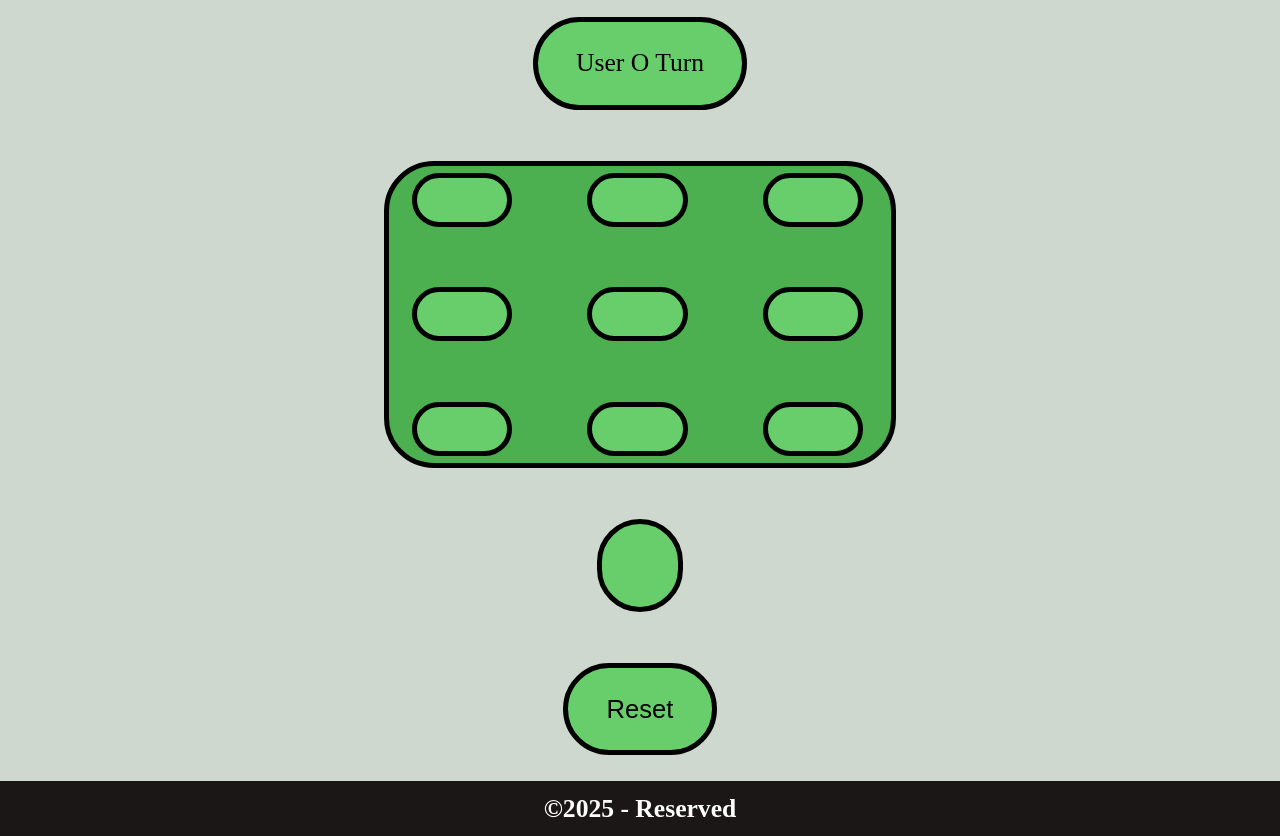
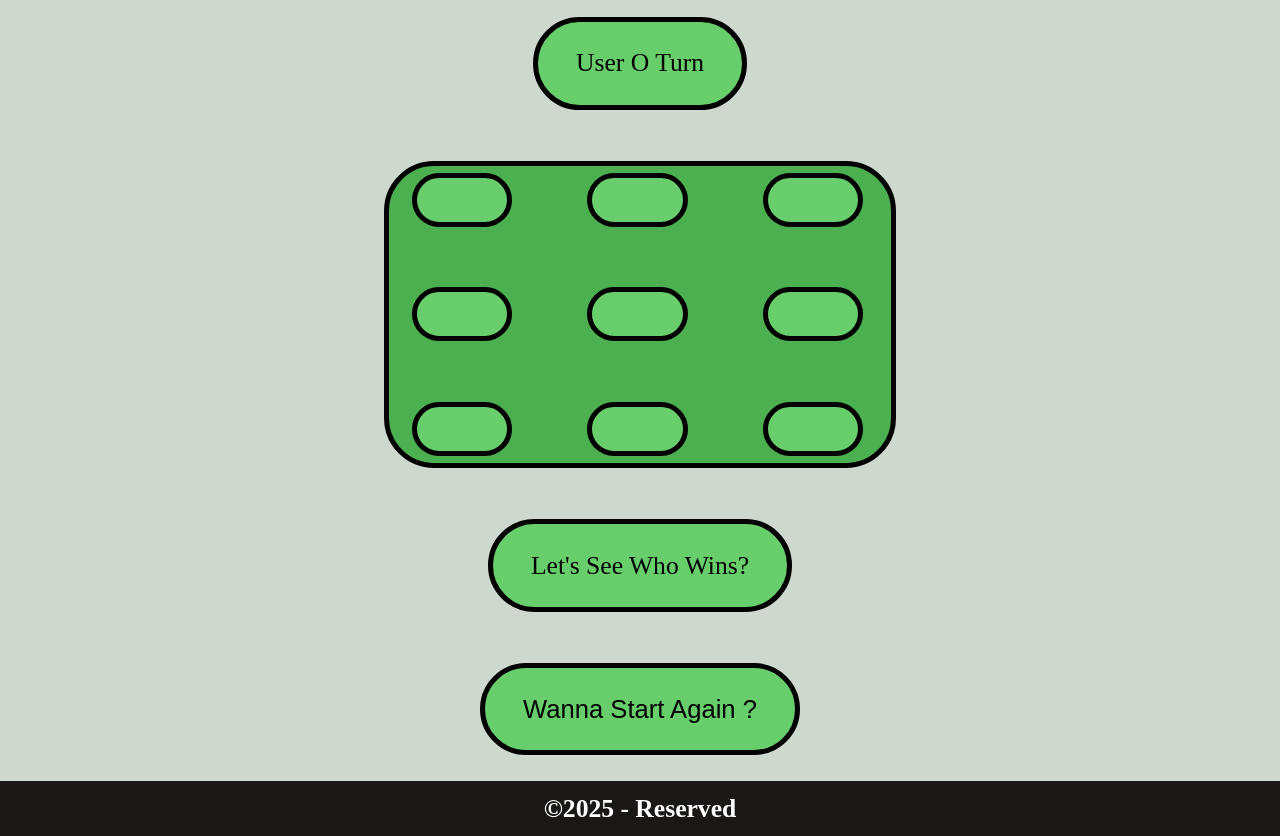
Before and after one commit to Parmeetkumarg90/Tic-Tac-Toe, a plain HTML site: page index.html in a window 1280 px wide. Shown: the part 64-900 px from the top of the page. Drawn offline with Linux system fonts and the light colour scheme.

Commit message:
Update index.html

```diff
--- a/index.html
+++ b/index.html
@@ -1,11 +1,13 @@
 <!DOCTYPE html>
 <html lang="en">
+
 <head>
     <meta charset="UTF-8">
     <meta name="viewport" content="width=device-width, initial-scale=1.0">
     <title>Tic Tac Toe</title>
     <link rel="stylesheet" href="style.css">
 </head>
+
 <body>
     <header>
         <h1>Tic Toc Toe</h1>
@@ -23,12 +25,13 @@
             <button name="7">&#8203;</button>
             <button name="8">&#8203;</button>
         </div>
-        <p class="result"></p>
-        <button id="reset">Reset</button>
+        <p class="result">Let's See Who Wins?</p>
+        <button id="reset">Wanna Start Again ? </button>
     </main>
     <footer>
         <h1>&#169;2025 - Reserved</h1>
     </footer>
 </body>
 <script src="script.js"></script>
+
 </html>
```
